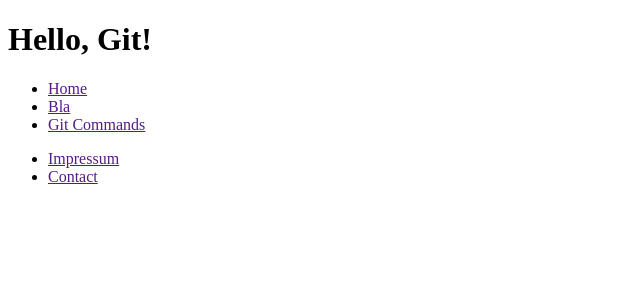
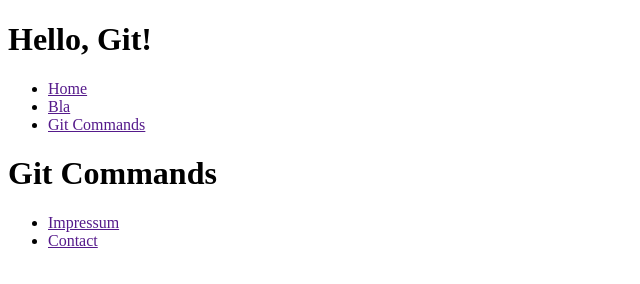
Before and after one commit to ReynkeDeVos/wdg23-git-intro, a plain HTML site: page index.html in a window 1280 px wide. Shown: the whole page, without its empty margins (0-640 px from the left). Drawn offline with Linux system fonts and the light colour scheme.

Commit message:
heading added

```diff
--- a/index.html
+++ b/index.html
@@ -15,6 +15,7 @@
           <li><a href="">Git Commands</a></li>
         </ul>
       </nav>
+      <h1>Git Commands</h1>
     </header>
 
     <footer>
```
